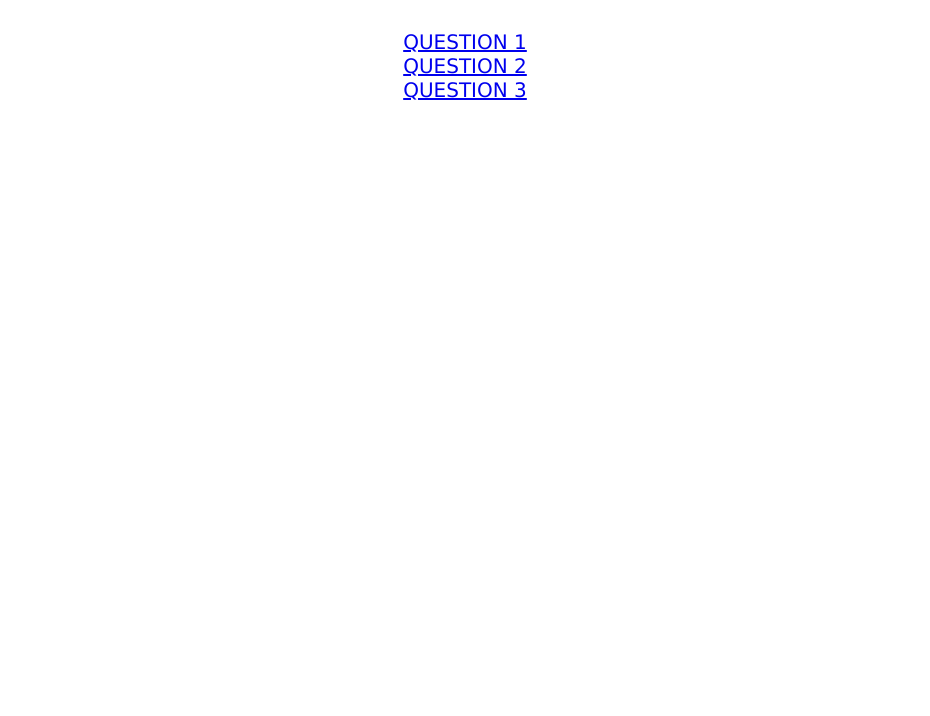
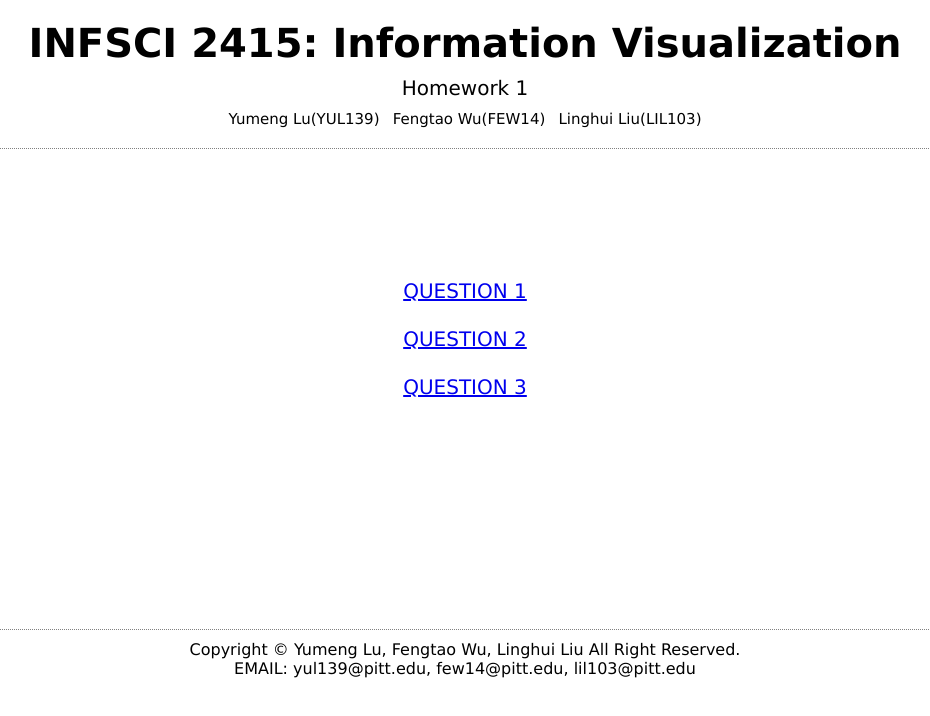
Before and after one commit to woodswift/visualizationHW1, a website: page public_html/index.html in a window 1280 px wide. Shown: the whole page, without its empty margins (175-1105 px from the left). Drawn offline with nearby package versions, Linux system fonts and the light colour scheme.

Commit message:
Change some style add title to index.html

```diff
--- a/public_html/common.css
+++ b/public_html/common.css
@@ -1,5 +1,6 @@
 body{
     font: 10px verdana;
+    text-align: center;
 }
 .controller{
     margin-top: 30px;
@@ -7,3 +8,29 @@ body{
     text-align: center;
     font-size: 20px;
 }
+.header{
+    text-align: center;
+    border-bottom: dotted gray 1px;
+    padding-bottom: 20px
+}
+.title{
+    font-size: 40px;
+    font-weight: bold;
+    margin-top: 20px;
+}
+
+.teamMember{
+    display: inline-block;
+    margin-left: 10px;
+    margin-top: 10px;
+    font-size: 15px
+}
+.footer{
+    text-align:center;
+    font-size:16px;
+    border-top: dotted gray 1px;
+    padding-top: 10px;
+    margin-bottom: 0px;
+    padding-bottom: 20px;
+
+}
--- a/public_html/index.html
+++ b/public_html/index.html
@@ -8,9 +8,21 @@
     <link rel="stylesheet" type="text/css" href="./common.css"/>
 </head>
 <body>
-    <div class="controller">
-        <a href="./q1/scatterFigure.html">QUESTION 1</a><br/>
-        <a href="./q2/barChart.html">QUESTION 2</a><br/>
-        <a href="./q1/scatterFigure.html">QUESTION 3</a><br/>
+    <div class="header">
+        <div class="title">INFSCI 2415: Information Visualization</div>
+        <div style="font-size: 20px;margin-top: 10px">Homework 1</div>
+        <div class="teamMember" style="margin-left: 0px;">Yumeng Lu(YUL139)</div>
+        <div class="teamMember">Fengtao Wu(FEW14)</div>
+        <div class="teamMember">Linghui Liu(LIL103)</div>
+    </div>
+    <div class="controller" style="height: 320px;margin-top: 130px;">
+        <a href="./q1/scatterFigure.html">QUESTION 1</a><br/><br/>
+
+        <a href="./q2/barChart.html">QUESTION 2</a><br/><br/>
+        <a href="./q1/scatterFigure.html">QUESTION 3</a><br/><br/>
+    </div>
+    <div class="footer">
+        <div>Copyright &copy; Yumeng Lu, Fengtao Wu, Linghui Liu All Right Reserved.</div>
+        <div>EMAIL: yul139@pitt.edu, few14@pitt.edu, lil103@pitt.edu</div>
     </div>
 </body>
--- a/public_html/q1/q1.css
+++ b/public_html/q1/q1.css
@@ -1,13 +1,18 @@
-body{
-    font: 10px verdana;
-}
 .axis path,
 .axis line{
     fill:none;
     stroke:#333;
 }
 
-.dot{
+.dot1{
+    stroke:darkgreen;
+    fill:lightgreen;
+}
+.dot2{
+    stroke:orange;
+    fill:yellow;
+}
+.dot3{
     stroke:steelblue;
     fill:lightblue;
 }
--- a/public_html/q1/scatterFigure.js
+++ b/public_html/q1/scatterFigure.js
@@ -82,7 +82,7 @@ d3.csv("test_vi_hw1.csv",function(error,data){
     svg.selectAll(".dot1")
             .data(data)
             .enter().append("circle")
-            .attr("class","dot")
+            .attr("class","dot1")
             .attr("r",3.5)
             .attr("cx",function(d) {return x(d.Date);})
             .attr("cy",function(d) {return y(d.ADOM);});
@@ -90,7 +90,7 @@ d3.csv("test_vi_hw1.csv",function(error,data){
     svg.selectAll(".dot2")
             .data(data)
             .enter().append("circle")
-            .attr("class","dot")
+            .attr("class","dot2")
             .attr("r",3.5)
             .attr("cx",function(d) {return x(d.Date);})
             .attr("cy",function(d) {return y(d.BDOM);});
@@ -98,7 +98,7 @@ d3.csv("test_vi_hw1.csv",function(error,data){
     svg.selectAll(".dot3")
             .data(data)
             .enter().append("circle")
-            .attr("class","dot")
+            .attr("class","dot3")
             .attr("r",3.5)
             .attr("cx",function(d) {return x(d.Date);})
             .attr("cy",function(d) {return y(d.HSGOM);});
```
